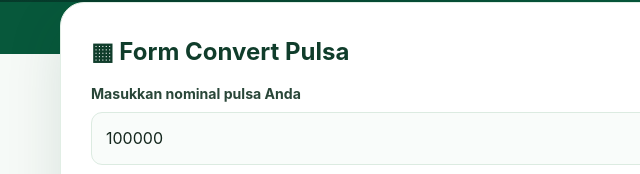
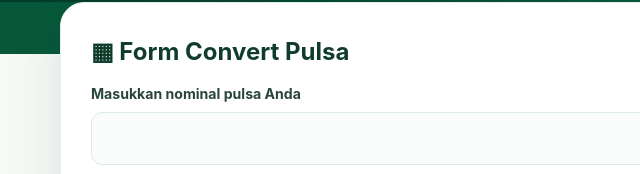
Before and after one commit to nexaconvert/nexa-convert, a plain HTML site: page index.html in a window 1280 px wide. Shown: the part 642-816 px from the top of the page, 0-640 px from the left. Drawn offline with Linux system fonts and the light colour scheme.

Commit message:
Update index.html

```diff
--- a/index.html
+++ b/index.html
@@ -74,7 +74,7 @@ footer{background:#05271e;color:#e8f6eb;padding:35px 0 20px}.foot{display:grid;g
 </div>
 </div></section>
 <section class="calc-section" id="kalkulator"><div class="container"><div class="calc-card">
-<div class="calc-left"><h2>▦ Form Convert Pulsa</h2><div class="field"><label for="nominal">Masukkan nominal pulsa Anda</label><input id="nominal" type="number" min="10000" step="1000" value="100000"></div><div class="field"><label for="operator">Pilih operator</label><select id="operator"></select></div>
+<div class="calc-left"><h2>▦ Form Convert Pulsa</h2><div class="field"><label for="nominal">Masukkan nominal pulsa Anda</label><input id="nominal" type="number" min="30000" step="1000" value=""></div><div class="field"><label for="operator">Pilih operator</label><select id="operator"></select></div>
 <div class="field"><label for="sender">Nomor HP pengirim pulsa</label><input id="sender" type="tel" inputmode="tel" placeholder="Contoh: 081234567890"></div>
 <div class="field"><label for="payout">Metode pencairan</label><select id="payout"><option value="bank">Transfer Bank</option><option value="ewallet">E-Wallet</option></select></div>
 <div id="bankFields">
```
